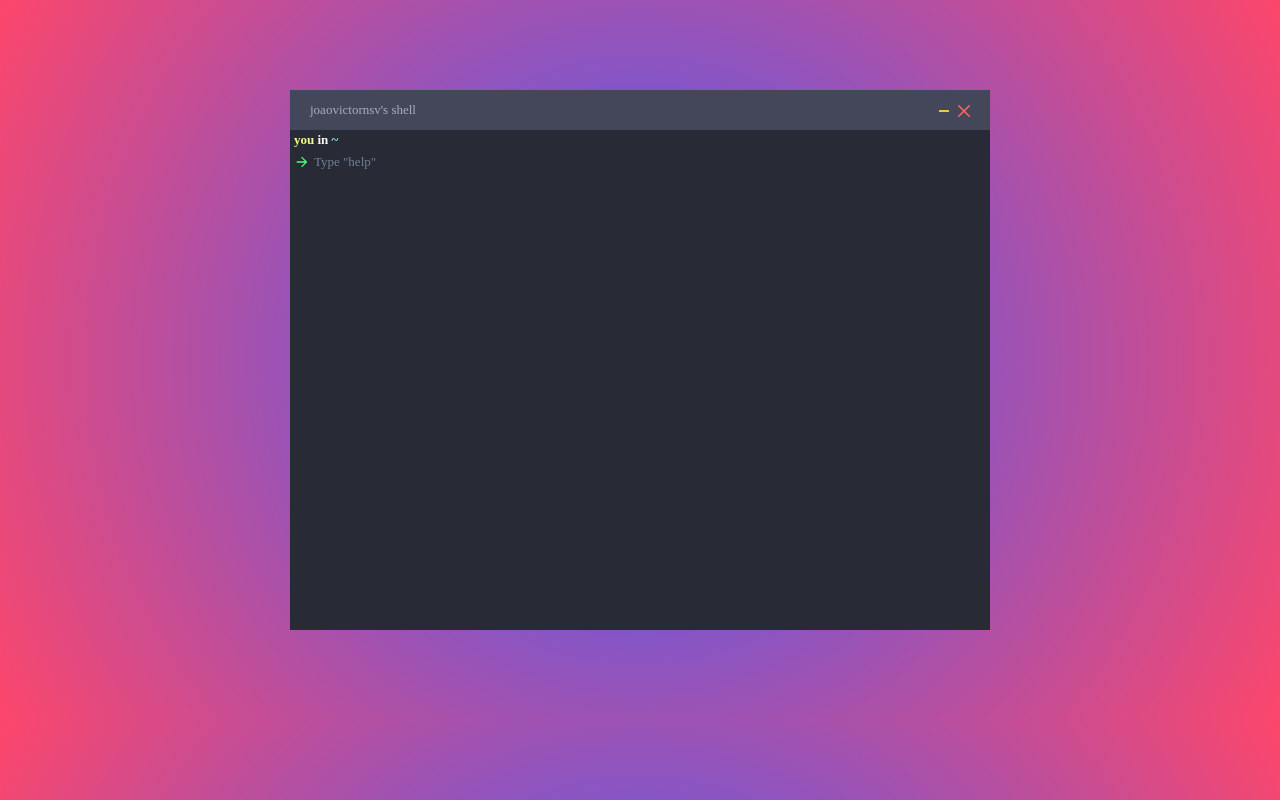
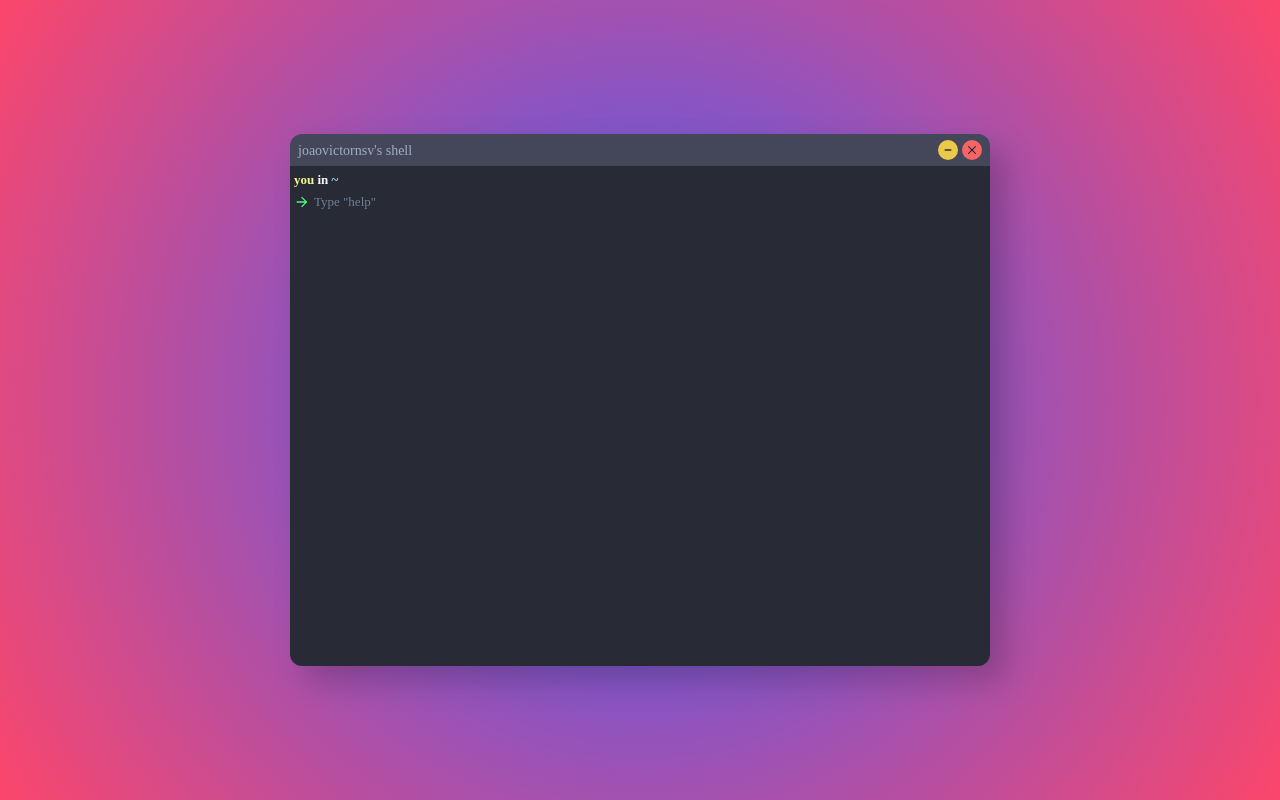
Before and after one commit to joaovictornsv/portfolio-terminal, a React (Vite) app: page / in a window 1280 px wide. Built offline with nearby package versions, Linux system fonts and the light colour scheme.

Commit message:
improve ui details

```diff
--- a/src/components/TerminalWindow/index.jsx
+++ b/src/components/TerminalWindow/index.jsx
@@ -7,22 +7,34 @@ export const TerminalWindow = ({ children }) => {
   return (
     <Center
       color='#262626'
-      minH="90vh"
-      flexDirection={"column"}
-      alignItems={"center"}
+      minH="100vh"
     >
-      <Flex pl={5} pr={5} h={10} bg={"#44475a"} alignItems={"center"} justifyContent={"space-between"} minWidth={700}>
-        <Box fontFamily={"JetBrains Mono"} color={"gray.400"}>
-          joaovictornsv's shell
-        </Box>
-        <Box>
-          <MinusIcon mr={1} cursor={"pointer"} fontSize={12} color={"yellow.400"} />
-          <CloseIcon ml={1} cursor={"pointer"} fontSize={12} color={"red.400"} />
+      <Flex flexDirection={"column"} filter="drop-shadow(15px 15px 15px rgba(0, 0, 0, 0.2))">
+        <Flex pl={2} pr={2} h={8} bg={"#44475a"} alignItems={"center"} justifyContent={"space-between"} minWidth={700} borderTopRadius={12} >
+          <Box fontSize={14} fontFamily={"JetBrains Mono"} color={"gray.400"}>
+            joaovictornsv's shell
+          </Box>
+          <Flex>
+            <Flex justifyContent="center" alignItems="center" bg="yellow.400" borderRadius={"50%"} w={"20px"} h={"20px"} cursor={"pointer"} mr={1}>
+              <MinusIcon fontSize={8} color={"gray.800"} />
+            </Flex>
+            <Flex justifyContent="center" alignItems="center" bg="red.400" borderRadius={"50%"} w={"20px"} h={"20px"} cursor={"pointer"} >
+              <CloseIcon fontSize={8} color={"gray.800"} />
+            </Flex>
+          </Flex>
+        </Flex >
+        <Box pt={1} maxWidth={700} minWidth={700} bg="#282a36" maxHeight={500} minHeight={500} overflowY={"auto"} borderBottomRadius={12} sx={{
+          '&::-webkit-scrollbar': {
+            width: '10px',
+          },
+          '&::-webkit-scrollbar-thumb': {
+            backgroundColor: 'rgba(0, 0, 0, 0.3)',
+            borderRadius: 10,
+          }
+        }}>
+          {children}
         </Box>
       </Flex>
-      <Box maxWidth={700} minWidth={700} bg="#282a36" maxHeight={500} minHeight={500} overflowY={"auto"}>
-        {children}
-      </Box>
     </Center >
   )
 }
--- a/src/constants/index.js
+++ b/src/constants/index.js
@@ -11,20 +11,20 @@ export const COMMANDS = {
   `,
 
   'skills': `
-    <p>🎨 Frontend (Web and Mobile):</p>
+    <p>👀 Frontend (Web and Mobile):</p>
     - React.js<br/>
     - Next.js<br/>
     - React Native<br/>
     - Expo<br/><br/>
 
-    <p>⚡ Backend:</p>
+    <p>🧠 Backend:</p>
     - Node.js and Typescript<br/>
     - Nest.js<br/>
     - Python<br/>
     - SQL and NoSQL Databases<br/>
     - Azure Cloud Services<br/><br/>
 
-    <p>🛠 Tools:</p>
+    <p>🤝 Tools:</p>
     - Terraform<br/>
     - Docker<br/>
   `,
```
